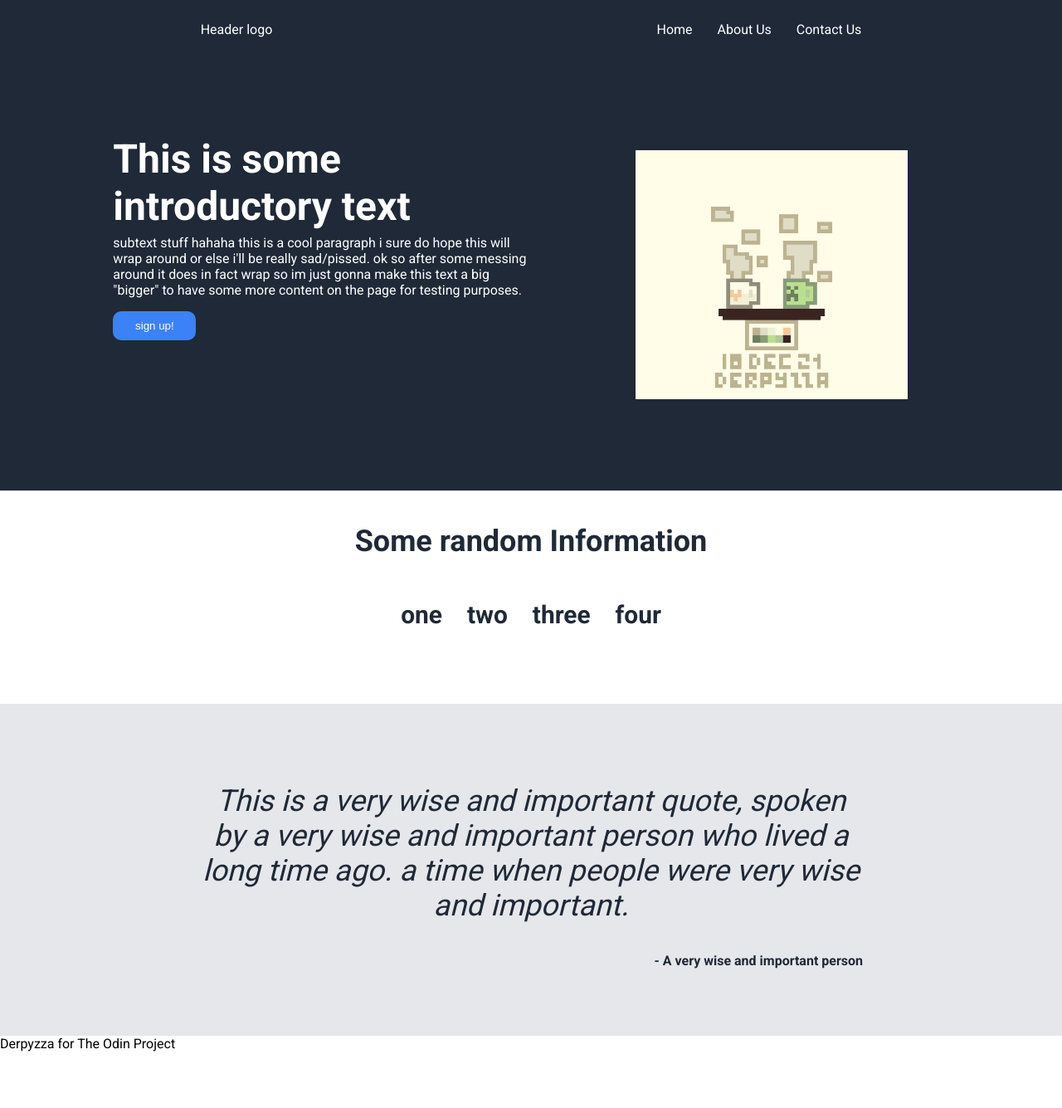
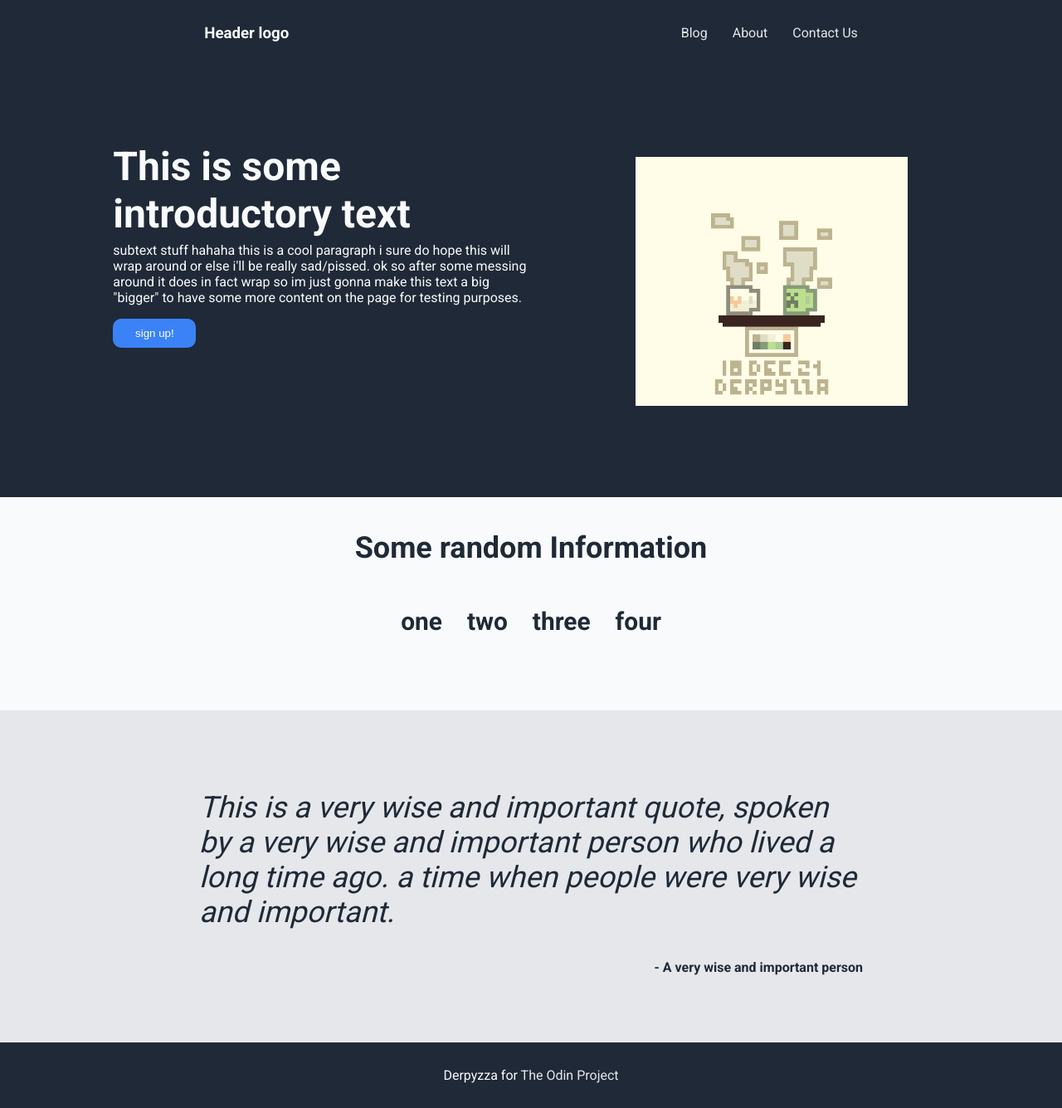
Before and after one commit to derpyzza/landing-page, a plain HTML site: page index.html in a window 1280 px wide. Shown: the whole page at 83% size. Before the commit the page ends 1267 px from the top, so only its background shows below. Drawn offline with Linux system fonts and the light colour scheme.

Commit message:
Create footer
Quick little commit this time! just added the bottom footer bit. center-aligning text took a bit longer than i'd like to admit, but ah well.
i'll be adding a couple links to the footer later on, but it's good enough for now

```diff
--- a/index.html
+++ b/index.html
@@ -12,13 +12,13 @@
 
 </head>
 <body>
-    <div class="header"> <!-- Header box -->
+    <div class="header" id="top"> <!-- Header box -->
         <div class="header bar"> <!-- Header -->
-            <p>Header logo</p>
+            <h3>Header logo</h3>
             <div class="header links">
-                <a>Home</a>
-                <a>About Us</a>
-                <a>Contact Us</a>
+                <a>Blog</a>
+                <a href="#about">About</a>
+                <a href="#contact">Contact Us</a>
             </div>
         </div>
 
@@ -38,7 +38,7 @@
     </div>
 
     <!-- Middle Box -->
-    <div class="middle" >
+    <div class="middle" id="about">
         <div class="middle info"> <!-- Some Random Information Box -->
             Some random Information
             <div class="middle boxes"> <!-- Four Image Holder -->
@@ -62,7 +62,7 @@
 
     <div class="quote">   <!-- Quote Box -->
         <div style="width: 800px;">
-        <p style="text-align:center; font-size: 36px; font-style:italic;"> This is a very wise and important quote, spoken by a very wise and important person
+        <p style="text-align:left; font-size: 36px; font-style:italic;"> This is a very wise and important quote, spoken by a very wise and important person
             who lived a long time ago. a time when people were very wise and important.
         </p>
         <h4> - A very wise and important person </h4>
@@ -70,12 +70,12 @@
     </div>
 
     <!-- Sign Up Box-->
-    <div>
+    <div class="contact" id="contact">
 
     </div>
 
     <!-- Footer Box -->
-    <div>
+    <div class="footer">
        Derpyzza for <a> The Odin Project </a>
     </div>
 
--- a/style.css
+++ b/style.css
@@ -4,12 +4,14 @@
 
 :root {
     --bg: #1F2937;
+    --fg: #F9FAFB;
+    --gray: #E5E7EB;
 }
 
 body{
     margin: 0;
     padding: 0;
-    background: #fff;
+    background: var(--fg);
     font-family: 'Roboto', sans-serif;
 }
 
@@ -17,8 +19,8 @@ body{
 
 /* Top level div, wraps the header bar, the image, and the text stuff together */
 .header {
-    background: #1F2937;
-    color: white;
+    background: var(--bg);
+    color: var(--fg);
 }
 
 /* TODO: remove this and clean */
@@ -27,6 +29,11 @@ h1 {
     font-size: 48px;
     font-weight: bolder;
     margin-bottom : -10px;
+}
+
+a {
+    text-decoration: none;
+    color: var(--gray);
 }
 
 /* the header bar */
@@ -61,7 +68,6 @@ button {
     margin-right: 80px;
     text-align: left;
     align-items: flex-start;
-    justify-content: spac;
 }
 
 img{
@@ -102,6 +108,13 @@ img{
     padding: 60px;
     align-items: center;
     justify-content: center;
-    background: #E5E7EB;
+    background: var(--gray);
     text-align: right;
 }
+
+.footer {
+    background: var(--bg);
+    color: var(--fg);
+    padding: 30px;
+    text-align: center;
+}
```
